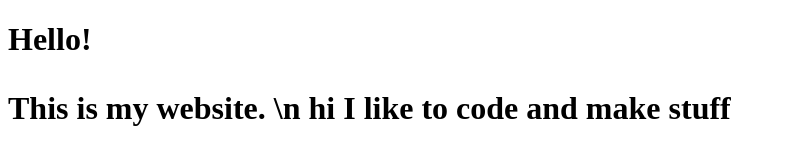
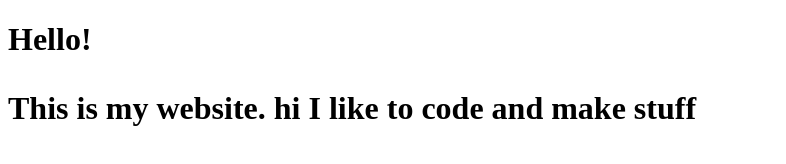
Before and after one commit to Coolcoderguy217/coolcoderguy217.github.io, a plain HTML site: page index.html in a window 1280 px wide. Shown: the whole page, without its empty margins (0-786 px from the left). Drawn offline with Linux system fonts and the light colour scheme.

Commit message:
Update index.html

```diff
--- a/index.html
+++ b/index.html
@@ -4,7 +4,7 @@
 
 <h1>Hello!<h1>
 
-<p>This is my website. \n hi I like to code and make stuff</p>
+<p>This is my website.  hi I like to code and make stuff</p>
 
 </body>
 </html>
```
